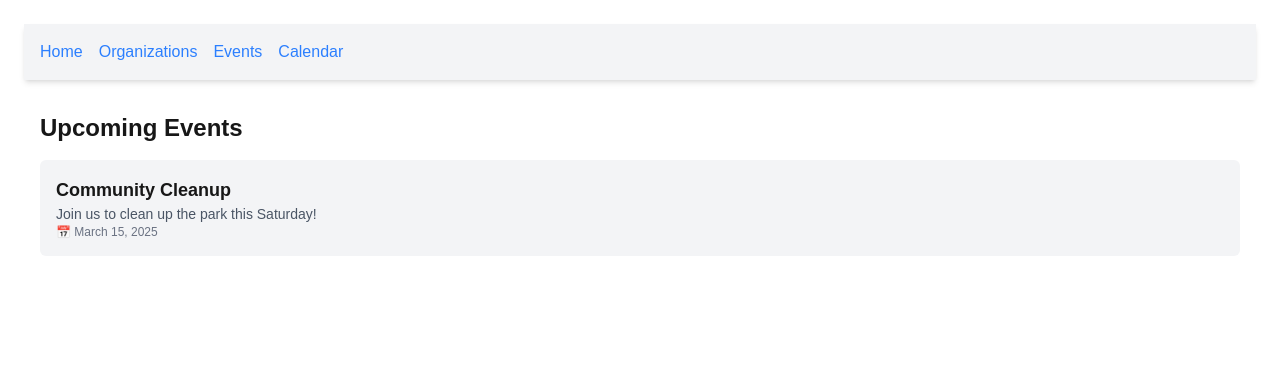
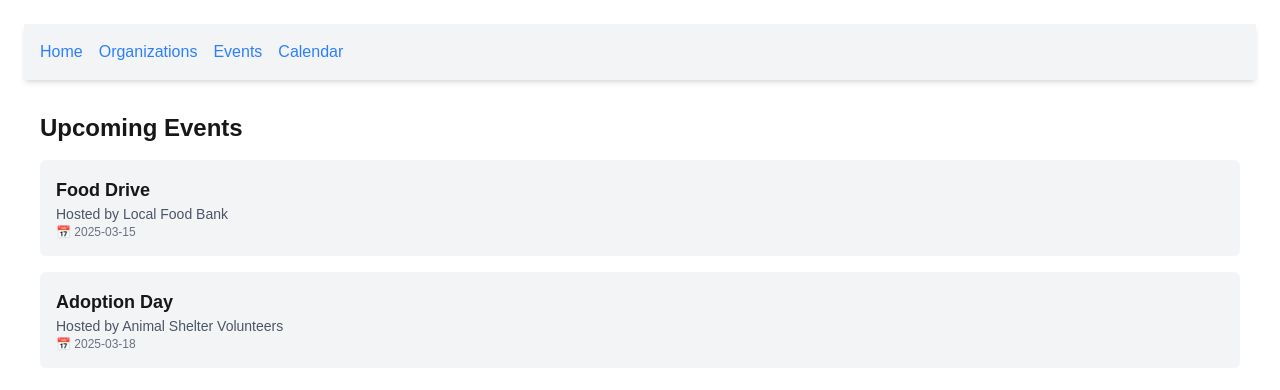
Before and after one commit to scottshields0/UpliftApp, a Next.js app in the folder upliftapp/: page /events in a window 1280 px wide. Shown: the top 390 px of the page. Built offline with nearby package versions, Linux system fonts and the light colour scheme.

Commit message:
Events to display all

```diff
--- a/upliftapp/src/app/events/page.tsx
+++ b/upliftapp/src/app/events/page.tsx
@@ -1,16 +1,32 @@
 "use client";
 
+import { useEvents } from "@/app/context/eventsContext";
 import EventCard from "@/components/eventCard";
 
 export default function Events() {
+    const { events } = useEvents();
+
     return (
-    <div className="p-4">
-        <h1 className="text-2xl font-bold">Upcoming Events</h1>
-        <EventCard
-        name="Community Cleanup"
-        description="Join us to clean up the park this Saturday!"
-        date="March 15, 2025"
-        />
-    </div>
+        <div className="p-4">
+            <h1 className="text-2xl font-bold">Upcoming Events</h1>
+
+            {events.length === 0 ? (
+                <p className="mt-4 text-gray-600">No upcoming events.</p>
+            ) : (
+                <ul className="mt-4">
+                    {events.map((event) => {
+                        return (
+                            <li key={event.id} className="mb-4">
+                                <EventCard
+                                    name={event.name}
+                                    description={`Hosted by ${event.organizationName}`}
+                                    date={event.date}
+                                />
+                            </li>
+                        );
+                    })}
+                </ul>
+            )}
+        </div>
     );
 }
```
